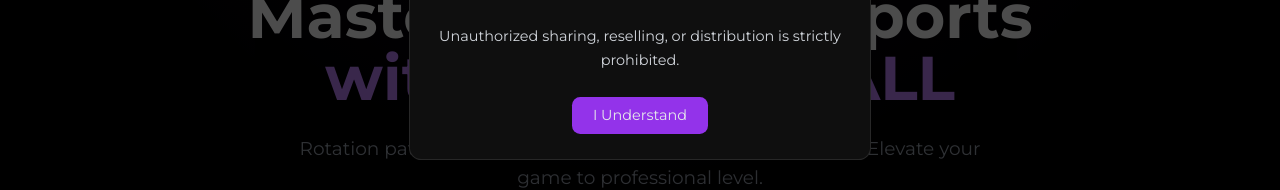
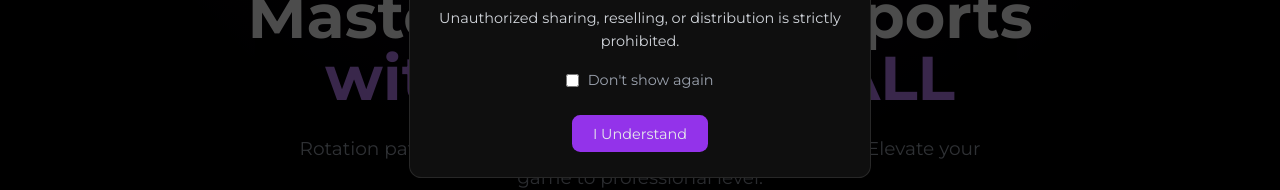
Before and after one commit to noveshk7/esports4all, a React (Vite) app: page / in a window 1280 px wide. Shown: the part 388-578 px from the top of the page. Built offline with nearby package versions, Linux system fonts and the light colour scheme; no server answers; the database is empty.

Commit message:
small modifications3.4

```diff
--- a/src/components/CopyrightPopup.tsx
+++ b/src/components/CopyrightPopup.tsx
@@ -2,28 +2,41 @@ import { useEffect, useState } from "react";
 
 const CopyrightPopup = () => {
   const [open, setOpen] = useState(false);
+  const [dontShow, setDontShow] = useState(false);
 
   useEffect(() => {
     const hasVisited = localStorage.getItem("visited_before");
     const sessionShown = sessionStorage.getItem("popup_shown");
+    const disabled = localStorage.getItem("popup_disabled");
 
-    // ❌ If already shown in this session → don't show again (refresh case)
+    // ❌ User chose "Don't show again"
+    if (disabled === "true") return;
+
+    // ❌ Already shown in this session (refresh case)
     if (sessionShown) return;
 
-    // ✅ FIRST VISIT → instant popup
+    // ✅ First visit → instant
     if (!hasVisited) {
       setOpen(true);
       localStorage.setItem("visited_before", "true");
       sessionStorage.setItem("popup_shown", "true");
     }
-    // 🔁 RETURN VISIT → delayed popup
+    // 🔁 Returning visit → delayed
     else {
       setTimeout(() => {
         setOpen(true);
         sessionStorage.setItem("popup_shown", "true");
-      }, 2000); // ⏱ 2 sec delay
+      }, 2000);
     }
   }, []);
+
+  const handleClose = () => {
+    // ✅ Save preference if checked
+    if (dontShow) {
+      localStorage.setItem("popup_disabled", "true");
+    }
+    setOpen(false);
+  };
 
   if (!open) return null;
 
@@ -43,8 +56,19 @@ const CopyrightPopup = () => {
           Unauthorized sharing, reselling, or distribution is strictly prohibited.
         </p>
 
+        {/* ✅ Checkbox */}
+        <div className="mt-4 flex items-center justify-center gap-2 text-sm text-gray-400">
+          <input
+            type="checkbox"
+            checked={dontShow}
+            onChange={(e) => setDontShow(e.target.checked)}
+            className="accent-purple-500"
+          />
+          <label>Don't show again</label>
+        </div>
+
         <button
-          onClick={() => setOpen(false)}
+          onClick={handleClose}
           className="mt-6 px-5 py-2 bg-purple-600 hover:bg-purple-700 rounded-lg text-sm"
         >
           I Understand
```
